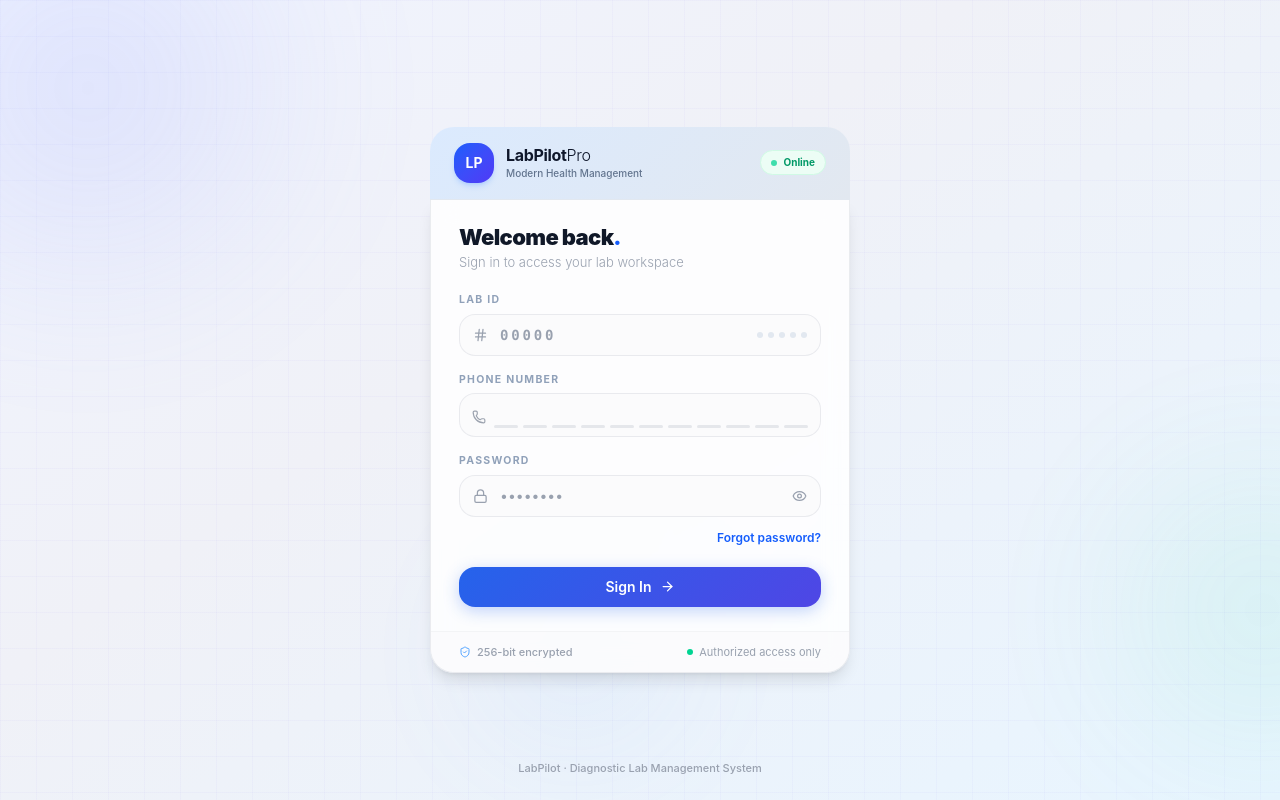
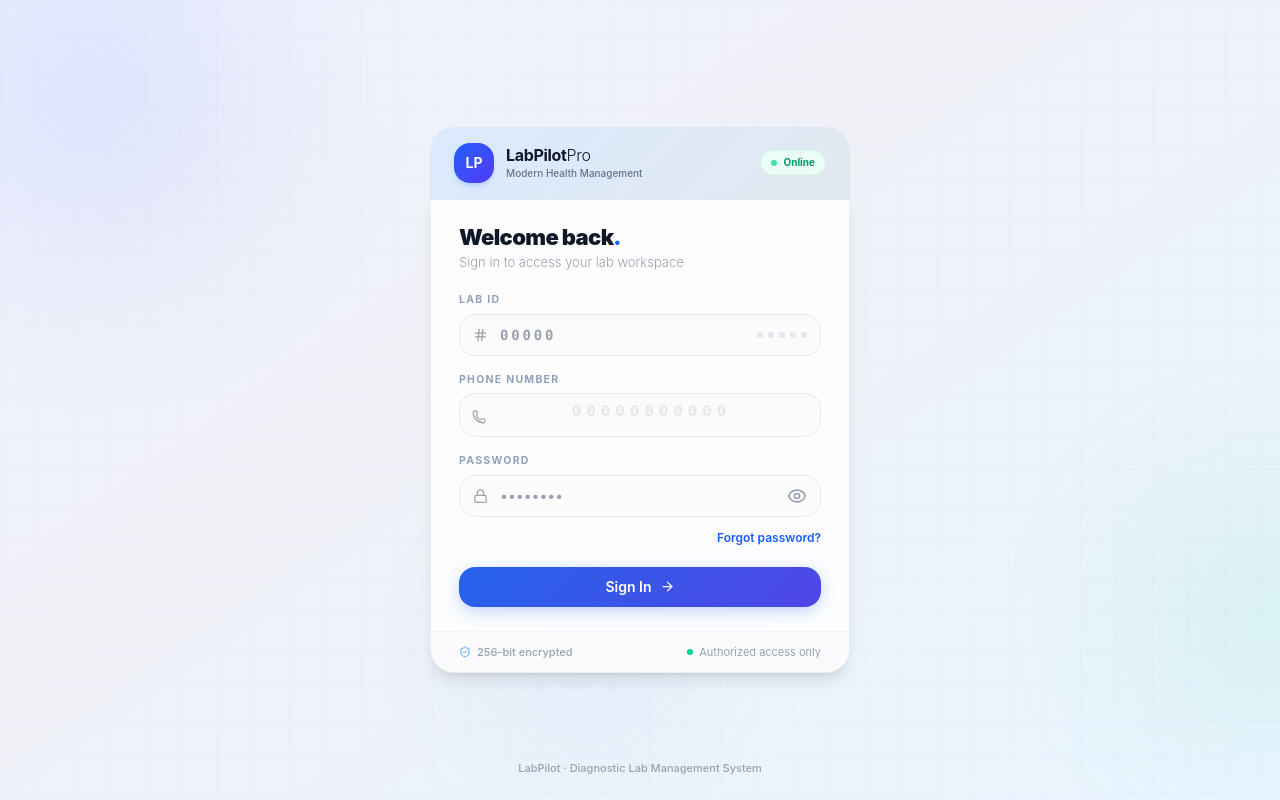
Before and after one commit to samiulfahad/LabPilotClient-Frontend, a React (Vite) app: page /login in a window 1280 px wide. Built offline with nearby package versions, Linux system fonts and the light colour scheme; what @react-pdf/renderer would draw is missing.

Commit message:
code refactored

```diff
--- a/src/pages/login/index.jsx
+++ b/src/pages/login/index.jsx
@@ -59,7 +59,6 @@ const LabDots = ({ count, total = 5 }) => (
 
 /* ─── Per-digit underline phone input ────────────────────────────────────── */
 const MAX_PHONE = 11;
-
 const PhoneDigitInput = ({ value, onChange, onKeyDown, error, autoFocus }) => {
   const inputRef = useRef(null);
   const [focused, setFocused] = useState(false);
@@ -79,7 +78,6 @@ const PhoneDigitInput = ({ value, onChange, onKeyDown, error, autoFocus }) => {
         transition: "border 0.2s, box-shadow 0.2s, background 0.2s",
       }}
     >
-      {/* Hidden real input */}
       <input
         ref={inputRef}
         type="tel"
@@ -103,22 +101,22 @@ const PhoneDigitInput = ({ value, onChange, onKeyDown, error, autoFocus }) => {
         aria-label="Phone number"
       />
 
-      {/* Phone icon + digit cells row */}
-      {/* UPDATED: Reduced padding on mobile (px-2) to give digits more room */}
-      <div className="flex items-end px-2 sm:px-3 gap-0">
+      <div className="flex items-end px-2 sm:px-3">
         <Phone
           size={14}
           style={{
             color: focused ? "#3b82f6" : "#9ca3af",
-            marginRight: "8px",
+            marginRight: "4px", // Reduced margin from icon
             marginBottom: "4px",
             flexShrink: 0,
             transition: "color 0.2s",
           }}
         />
 
-        {/* Digit cells */}
-        <div className="flex items-end gap-[4px] sm:gap-[5px] flex-1">
+        {/* FIX: Changed gap to 0.5px and used justify-center
+            to keep the digits tightly packed
+        */}
+        <div className="flex items-end gap-[0.5px] flex-1 justify-center">
           {Array.from({ length: MAX_PHONE }).map((_, i) => {
             const filled = i < value.length;
             const isCursor = focused && i === value.length;
@@ -130,19 +128,18 @@ const PhoneDigitInput = ({ value, onChange, onKeyDown, error, autoFocus }) => {
                   display: "flex",
                   flexDirection: "column",
                   alignItems: "center",
-                  flex: 1,
-                  minWidth: 0,
+                  flex: "0 0 auto", // Changed from flex-1 to prevent stretching
+                  width: "14px", // Fixed narrow width for each digit
                   gap: "3px",
                 }}
               >
-                {/* Digit */}
                 <span
                   style={{
                     fontFamily: "'SF Mono', 'Fira Code', 'Roboto Mono', monospace",
                     fontSize: "16px",
                     fontWeight: 700,
                     lineHeight: 1,
-                    color: filled ? "#1e3a8a" : "transparent",
+                    color: filled ? "#1e3a8a" : "#e5e7eb", // Light placeholder color instead of transparent
                     display: "block",
                     minHeight: "18px",
                     userSelect: "none",
@@ -151,18 +148,7 @@ const PhoneDigitInput = ({ value, onChange, onKeyDown, error, autoFocus }) => {
                   {filled ? value[i] : "0"}
                 </span>
 
-                {/* Underline bar */}
                 <div style={{ position: "relative", width: "100%", height: "2.5px" }}>
-                  <div
-                    style={{
-                      position: "absolute",
-                      inset: 0,
-                      borderRadius: "2px",
-                      background: filled ? "#2563eb" : isCursor ? "#93c5fd" : "#e5e7eb",
-                      transition: "background 0.15s",
-                    }}
-                  />
-                  {/* Blinking cursor */}
                   {isCursor && (
                     <div
                       style={{
@@ -260,7 +246,6 @@ export default function Login() {
 
   return (
     <div
-      // UPDATED: Changed p-4 to px-2 py-4 on mobile so the card can stretch wider
       className="fixed inset-0 h-[100dvh] w-full flex items-center justify-center px-2 py-4 sm:p-6 overflow-hidden"
       style={{
         background: "linear-gradient(145deg, #f0f4ff 0%, #f0f1f7 40%, #e8f5ff 100%)",
@@ -304,7 +289,6 @@ export default function Login() {
       >
         {/* Brand header */}
         <div
-          // UPDATED: Changed px-6 to px-4 on mobile
           className="flex items-center gap-3 px-4 sm:px-6 py-4 rounded-t-3xl border-b border-slate-200"
           style={{
             background: "linear-gradient(135deg, #dbeafe 0%, #e2e8f0 100%)",
@@ -331,7 +315,6 @@ export default function Login() {
           className="bg-white/85 backdrop-blur-md border border-gray-200/80 border-t-0 shadow-lg"
           style={{ borderRadius: "0 0 24px 24px" }}
         >
-          {/* UPDATED: Changed px-6 to px-4 on mobile */}
           <div className="px-4 sm:px-7 pt-6 sm:pt-6 pb-6 sm:pb-6">
             {/* Headings */}
             {view === "login" && (
@@ -393,7 +376,7 @@ export default function Login() {
                   </Field>
                 </div>
 
-                {/* Phone — per-digit underline */}
+                {/* Phone — per-digit input (no underline) */}
                 <div style={{ animation: "lpFadeUp 0.5s cubic-bezier(.22,1,.36,1) 0.20s both" }}>
                   <Field label="Phone Number" error={errors.phone}>
                     <PhoneDigitInput
@@ -426,7 +409,7 @@ export default function Login() {
                       onClick={() => setShowPw((p) => !p)}
                       tabIndex={-1}
                     >
-                      {showPw ? <EyeOff size={15} /> : <Eye size={15} />}
+                      {showPw ? <EyeOff size={20} /> : <Eye size={20} />}
                     </button>
                   </Field>
                 </div>
@@ -568,7 +551,6 @@ export default function Login() {
           </div>
 
           {/* Card footer */}
-          {/* UPDATED: Changed px-6 to px-4 on mobile */}
           <div className="flex items-center justify-between px-4 sm:px-7 py-3.5 sm:py-3 rounded-b-3xl border-t border-gray-100 bg-gray-50/50">
             <div className="flex items-center gap-1.5">
               <ShieldCheck size={12} className="text-blue-400" />
```
